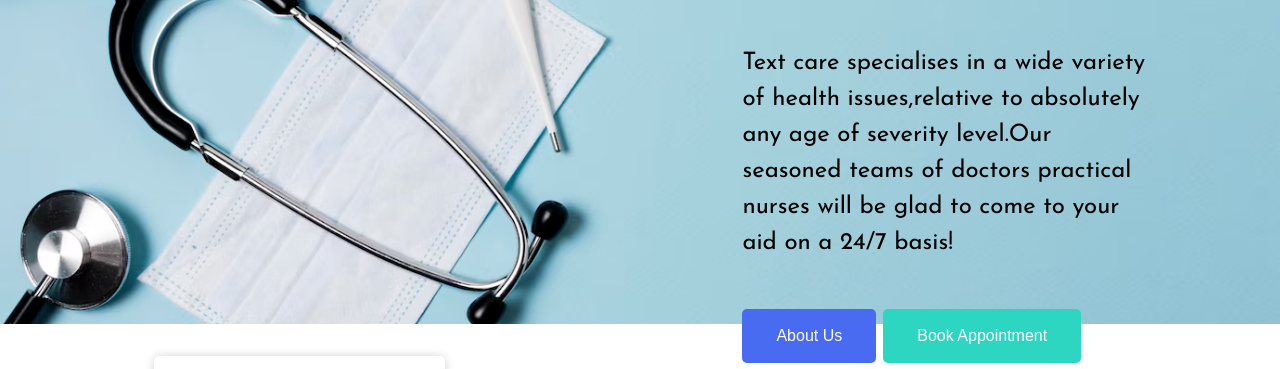
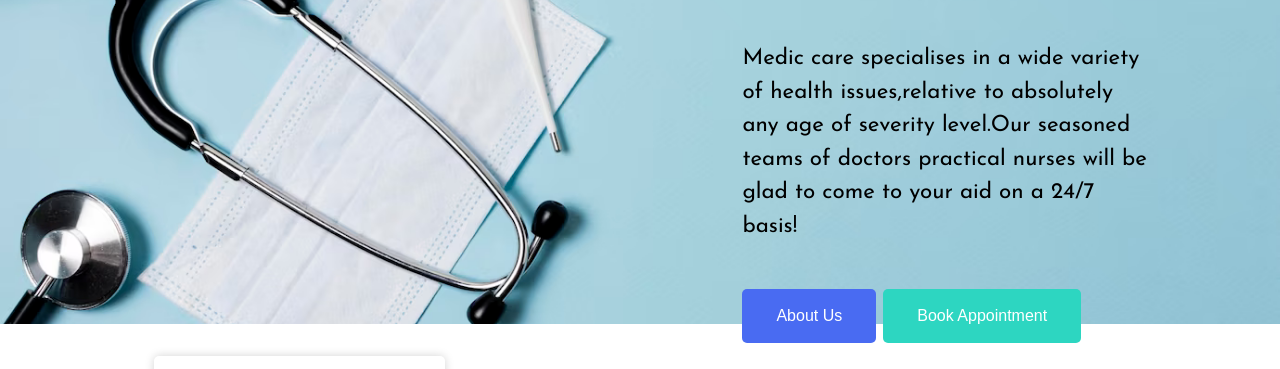
Before and after one commit to owinovincent254/Medic-Care, a plain HTML site: page index.html in a window 1280 px wide. Shown: the part 376-745 px from the top of the page. Drawn offline with Linux system fonts and the light colour scheme.

Commit message:
modified the hero text

```diff
--- a/css/style.css
+++ b/css/style.css
@@ -7,7 +7,7 @@ body{
     font-family: 'Josefin Sans', sans-serif;
 }
 p {
-  font-size: 1.5rem;
+  font-size:<P>owino</P> 1.5rem;
   line-height: 1.5;
 }
 h2{
--- a/index.html
+++ b/index.html
@@ -37,7 +37,7 @@
         <div class="hero-content">
           <h1>Quality Care To Restore Your health</h1>
           <p>
-            Text care specialises in a wide variety of health issues,relative to
+            Medic care specialises in a wide variety of health issues,relative to
             absolutely any age of severity level.Our seasoned teams of doctors
             practical nurses will be glad to come to your aid on a 24/7 basis!
           </p>
```
